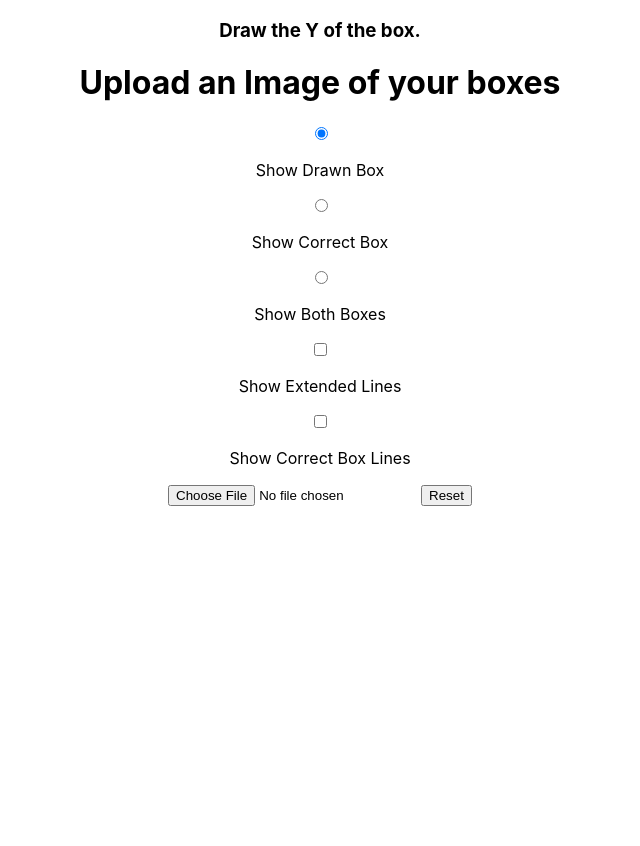
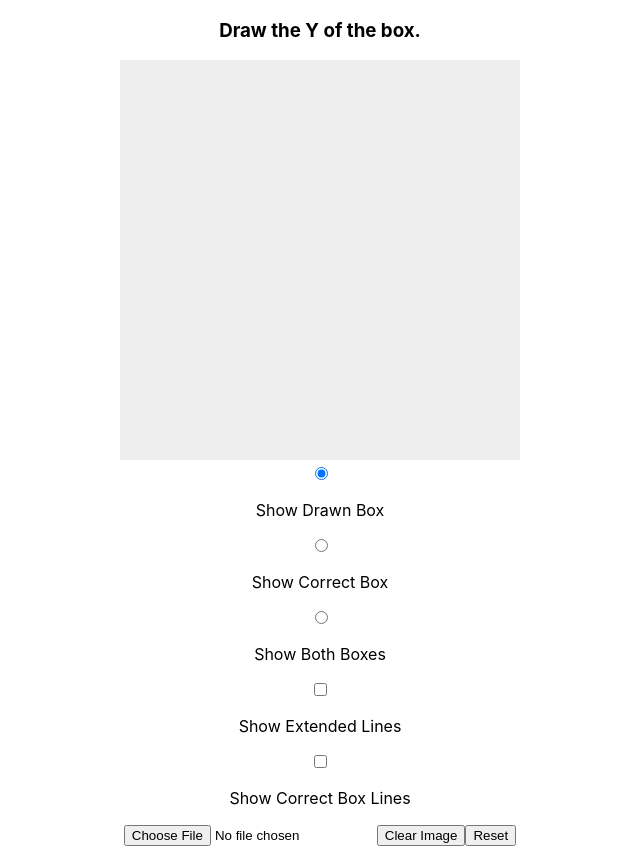
Before and after one commit to abmasud1214/boxanalyzer, a React (Create React App) app: page / in a window 1280 px wide. Shown: the whole page, without its empty margins (320-960 px from the left). Before the commit the page ends 800 px from the top, so only its background shows below. Built offline with nearby package versions, Linux system fonts and the light colour scheme.

Commit message:
Switch between blank canvas and image upload.

```diff
--- a/src/Components/ImageDraw.js
+++ b/src/Components/ImageDraw.js
@@ -94,6 +94,11 @@ export default function ImageDraw(props) {
         });
     };
 
+    const clearImage = (e) => {
+        setImageFile(null);
+        setImage(null);
+    }
+
     React.useEffect(() => {
         console.log("FIRED")
         var img = new Image();
@@ -126,7 +131,15 @@ export default function ImageDraw(props) {
     return (
         <div>
             <h3>{setInfoHeader(lengthDefined(boxState.boxPoints))}</h3>
-            {!imageFile && <h1>Upload an Image of your boxes</h1>}
+            {!imageFile && <Canvas
+                width={400}
+                height={400}
+                showDrawnBox={(boxType === "DrawnBox" || boxType === "BothBox")}
+                showCorrectBox={(boxType === "CorrectBox" || boxType === "BothBox")}
+                boxState={boxState}
+                updateBoxState={updateBoxState}
+                extendedLineOptions={extendedLineOptions}
+            />}
             {imageFile && image && <Canvas
                 width = {capImageWidth(image, 750)[0]}
                 height = {capImageWidth(image, 750)[1]}
@@ -137,15 +150,6 @@ export default function ImageDraw(props) {
                 extendedLineOptions={extendedLineOptions}
                 image = {image}
             />}
-            {/* <Canvas
-                width={400}
-                height={400}
-                showDrawnBox={(boxType === "DrawnBox" || boxType === "BothBox")}
-                showCorrectBox={(boxType === "CorrectBox" || boxType === "BothBox")}
-                boxState={boxState}
-                updateBoxState={updateBoxState}
-                extendedLines={extendedLines}
-            /> */}
             <div onChange={onChangeEvent}>
                 <input type="radio" value="DrawnBox" name="box" checked={boxType === "DrawnBox"} />
                 <p>Show Drawn Box</p>
@@ -167,6 +171,7 @@ export default function ImageDraw(props) {
                 <p>Show Correct Box Lines</p>
             </div>
             <input type="file" onChange={onImageUpdate}/>
+            <button onClick={clearImage}>Clear Image</button>
             <button onClick={resetBox}>Reset</button>
         </div>
     )
```
